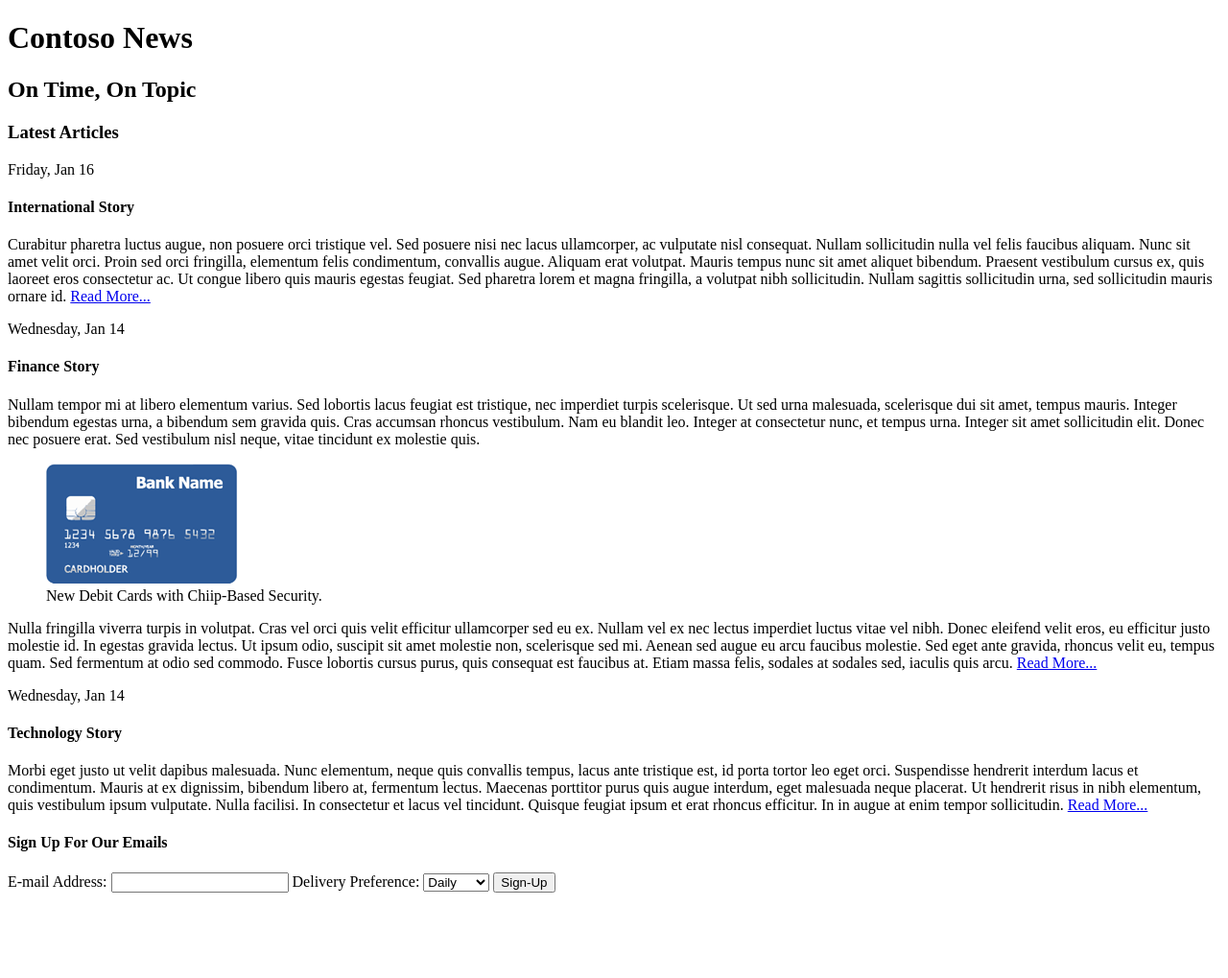
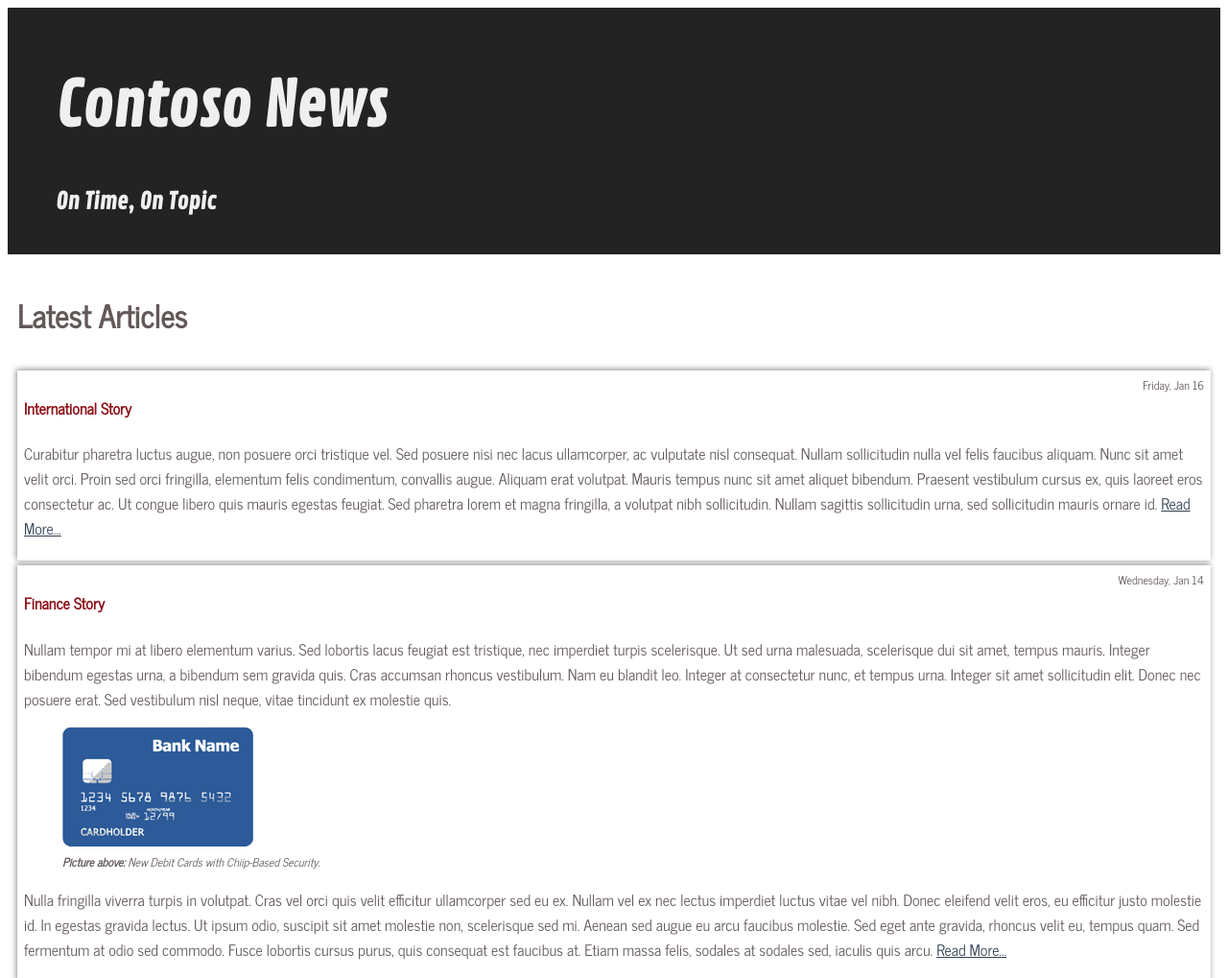
Before and after one commit to daveying/LearnHTML-JavaScript, a plain HTML site: page homework/index.html in a window 1280 px wide. Shown: the top 1019 px of the page at 96% size. Before the commit the page ends 938 px from the top, so only its background shows below. Drawn offline with Linux system fonts and the light colour scheme.

Commit message:
finish homework of module 3

```diff
--- /dev/null
+++ b/homework/css/style.css
@@ -0,0 +1,63 @@
+@font-face {
+    font-family: 'News Cycle';
+    src: url('../fonts/news_cycle.ttf') format('truetype');
+}
+
+@font-face {
+    font-family: 'Contail One';
+    src: url('../fonts/contrail_one.ttf') format('truetype');
+}
+
+body {
+    font-family: News Cycle;
+    color: #635959;
+}
+
+header {
+    font-family: Contail One;
+    background-color: #242323;
+    color: #EFEFEF;
+    padding: 20px 50px;
+}
+
+article h3, article h4 {
+    color: #8C1018;
+}
+
+article a {
+    color: #314052;
+}
+
+header h1 {
+    font-size: 4em;
+}
+
+figure > figcaption {
+    font-size: 0.75em;
+    font-style: italic;
+}
+
+main figure > figcaption::before {
+    content: 'Picture above: ';
+    font-weight: bold;
+}
+
+article > time {
+    float: right;
+    font-size: 0.75em;
+    font-weight: lighter;
+}
+
+main > h3 {
+    font-size: 2em;
+}
+
+main {
+    padding: 5px 10px;
+}
+
+article {
+    margin: 5px 0px;
+    padding: 5px 7px;
+    box-shadow: -1px -1px 6px #888888;
+}
--- a/homework/index.html
+++ b/homework/index.html
@@ -2,10 +2,13 @@
 <html lang="enn-US">
     <head>
         <title>Contoso News</title>
+        <link rel="stylesheet" href="css/style.css" />
     </head>
     <body>
-        <h1>Contoso News</h1>
-        <h2>On Time, On Topic</h2>
+        <header>
+            <h1>Contoso News</h1>
+            <h2>On Time, On Topic</h2>
+        </header>
         <main>
             <h3>Latest Articles</h3>
             <article>
--- a/module3-5-4/css/style.css
+++ b/module3-5-4/css/style.css
@@ -9,5 +9,5 @@
 }
 
 body {
-    font-family: Chonburi;
+    font-family: Caveat;
 }
```
Also changed, not shown: module3-5-4/index.html (+1 -1 lines), homework/fonts/contrail_one.ttf (added), homework/fonts/news_cycle.ttf (added).
